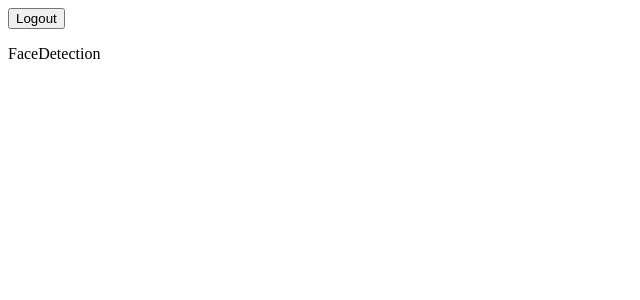
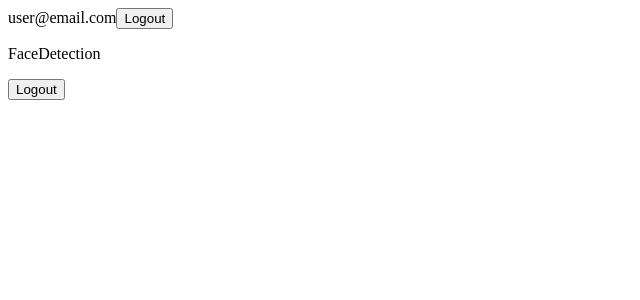
Before and after one commit to ajilpappachan/image-face-detection, a React (Vite) app: page / in a window 1280 px wide. Both pictures are taken after a click on the button "Sign In". Shown: the top 300 px of the page, without its empty margins (0-640 px from the left). Built offline with nearby package versions, Linux system fonts and the light colour scheme.

Commit message:
Setup navbar navigation

```diff
--- a/src/App.tsx
+++ b/src/App.tsx
@@ -2,26 +2,36 @@ import { useState } from "react";
 import SignIn from "./pages/SignIn";
 import Register from "./pages/Register";
 import FaceDetection from "./pages/FaceDetection";
+import Navbar from "./components/Navbar";
 
-type Page = "signin" | "register" | "facedetection";
+export type Page = "signin" | "register" | "facedetection";
 
 const App = () => {
 	const [currentPage, setCurrentPage] = useState<Page>("signin");
+	const [user, setUser] = useState<string>();
 
-	const changePage = (newPage: Page) => {
-		setCurrentPage(newPage);
+	const signInUser = (newUser: string) => {
+		setUser(newUser);
+		setCurrentPage("facedetection");
+	};
+
+	const logoutUser = () => {
+		setUser(undefined);
+		setCurrentPage("signin");
 	};
 
 	return (
 		<div>
-			{currentPage === "signin" && (
-				<SignIn OnSignIn={() => changePage("facedetection")} />
-			)}
-			{currentPage === "register" && (
-				<Register OnRegister={() => changePage("facedetection")} />
-			)}
+			<Navbar
+				user={user}
+				currentPage={currentPage}
+				onLogout={logoutUser}
+				handlePageChange={setCurrentPage}
+			/>
+			{currentPage === "signin" && <SignIn onSignIn={signInUser} />}
+			{currentPage === "register" && <Register onRegister={signInUser} />}
 			{currentPage === "facedetection" && (
-				<FaceDetection OnLogout={() => changePage("signin")} />
+				<FaceDetection onLogout={logoutUser} />
 			)}
 		</div>
 	);
--- /dev/null
+++ b/src/components/Navbar.tsx
@@ -0,0 +1,35 @@
+import { Page } from "../App";
+
+export type NavbarProps = {
+	user: string | undefined;
+	currentPage: Page;
+	onLogout: () => void;
+	handlePageChange: (page: Page) => void;
+};
+
+const Navbar = ({
+	user,
+	currentPage,
+	onLogout,
+	handlePageChange,
+}: NavbarProps) => {
+	const signedInNav = (
+		<div className="">
+			<span>{user}</span>
+			<button onClick={onLogout}>Logout</button>
+		</div>
+	);
+	const loggedOutNav = (
+		<div className="">
+			{currentPage === "signin" && (
+				<button onClick={() => handlePageChange("register")}>Register</button>
+			)}
+			{currentPage === "register" && (
+				<button onClick={() => handlePageChange("signin")}>Sign In</button>
+			)}
+		</div>
+	);
+	return <div>{user ? signedInNav : loggedOutNav}</div>;
+};
+
+export default Navbar;
--- a/src/pages/FaceDetection.tsx
+++ b/src/pages/FaceDetection.tsx
@@ -1,12 +1,12 @@
-type FaceDetectionProps = {
-	OnLogout: () => void;
+export type FaceDetectionProps = {
+	onLogout: () => void;
 };
 
-const FaceDetection = ({ OnLogout }: FaceDetectionProps) => {
+const FaceDetection = ({ onLogout }: FaceDetectionProps) => {
 	return (
 		<div>
-			<button onClick={OnLogout}>Logout</button>
 			<p>FaceDetection</p>
+			<button onClick={onLogout}>Logout</button>
 		</div>
 	);
 };
--- a/src/pages/Register.tsx
+++ b/src/pages/Register.tsx
@@ -1,11 +1,11 @@
-type RegisterProps = {
-	OnRegister: () => void;
+export type RegisterProps = {
+	onRegister: (user: string) => void;
 };
 
-const Register = ({ OnRegister }: RegisterProps) => {
+const Register = ({ onRegister }: RegisterProps) => {
 	return (
 		<div>
-			<button onClick={OnRegister}>Register</button>
+			<button onClick={() => onRegister("user@email.com")}>Register</button>
 		</div>
 	);
 };
--- a/src/pages/SignIn.tsx
+++ b/src/pages/SignIn.tsx
@@ -1,11 +1,11 @@
-type SignInProps = {
-	OnSignIn: () => void;
+export type SignInProps = {
+	onSignIn: (user: string) => void;
 };
 
-const SignIn = ({ OnSignIn }: SignInProps) => {
+const SignIn = ({ onSignIn }: SignInProps) => {
 	return (
 		<div>
-			<button onClick={OnSignIn}>Sign In</button>
+			<button onClick={() => onSignIn("user@email.com")}>Sign In</button>
 		</div>
 	);
 };
```
